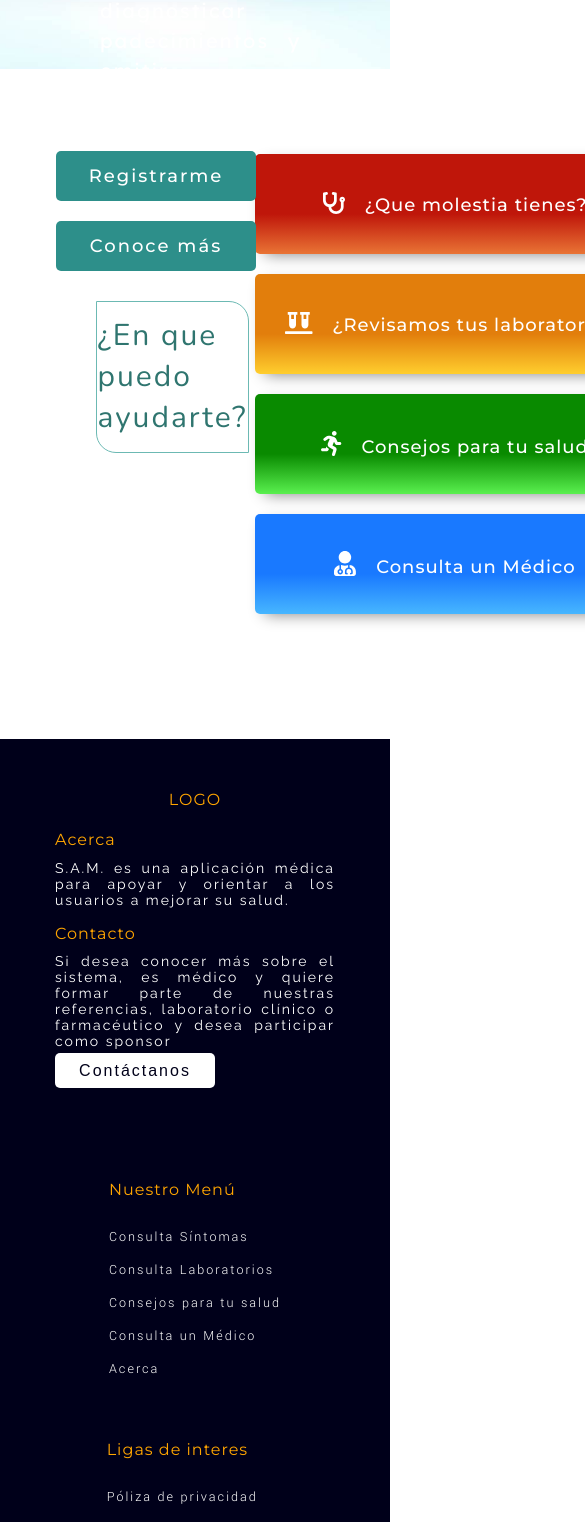
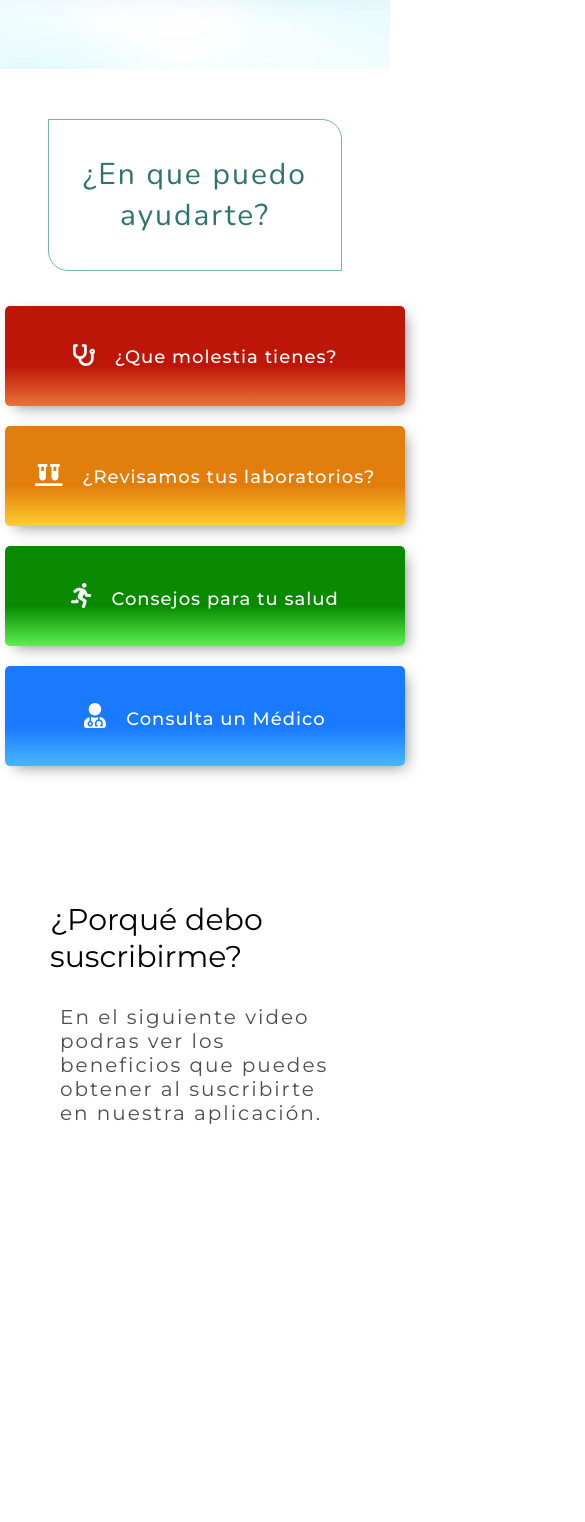
Before and after one commit to daniel-iceman/sam, a React (Create React App) app in the folder sam/: page / in a window 390 px wide. Shown: the part 461-1983 px from the top of the page, 585 px wide, since content can reach past the window. Built offline with nearby package versions, Linux system fonts and the light colour scheme.

Commit message:
Ajuste de mobile response de footer, aun pendiente menú

```diff
--- a/sam/src/components/BarraMenuYMenuDesplegable/SideDrawer/SideDrawer.css
+++ b/sam/src/components/BarraMenuYMenuDesplegable/SideDrawer/SideDrawer.css
@@ -204,11 +204,11 @@
 /* Configuración iPhone 5E 320 */
 @media (max-width: 321px) {
     .side-drawer{
-        max-width: 300px;
-        top: 70px;
+        max-width: 200px;
+        top: 60px;
     }
     .side-drawer.open {
-        transform: translateX(73%);  /* Posición desplegada */
+        transform: translateX(-150%);  /* Posición desplegada */
     }
     #bloqueMenu li {
         font-size: 13px;
@@ -219,10 +219,19 @@
         margin-bottom: -3px;
         margin-top: 25px;
     }
+    .seccionSignIn{
+        height: 12%;
+    }
+    .SeccionHome {
+        height: 5%;
+    }
     .SeccionConsulta {
-        height: 25%;
+        height: 15%;
+    }
+    .SeccionDescubre{
+        height: 10%;
     }
     .SeccionNosotros {
-        height: 20%;
+        height: 10%;
     }
 }
--- a/sam/src/components/Footer/Footer.css
+++ b/sam/src/components/Footer/Footer.css
@@ -1,3 +1,4 @@
+
 .footerContainer {
     width: 100%;
     display: flex;
@@ -172,12 +173,72 @@
     }
 }
 
+/* Configuración Nokia N9 480 */
+@media (max-width: 480px) {
+
+    .columna:nth-last-child(1) {
+        height: 20px;
+        padding-top: 150px;
+        background: palevioletred;
+    }
+    .columna:nth-last-child(2) {
+        height: 110px;
+        padding-top: 50px;
+        background: green;
+    }
+    .columna:nth-last-child(3) {
+        height: 250px;
+        background: yellow;
+    }
+    .columna:nth-last-child(4) {
+        height: 250px;
+        background: red;
+    }
+    .columna p {
+        width: 400px;
+    }
+    .columna button {
+        margin-top: 30px;
+    }
+    .navegacion {
+        margin-top: 20px;
+    }
+    .interes {
+        margin-top: -40px;
+    }
+    .suscribete {
+        margin-top: -150px;
+    }
+    .footerBase {
+        margin-top: 60px;
+    }
+}
+
+
 /* Configuración iPhone Plus */
 
 @media (max-width: 415px) {
+
     .columna {
-        flex-basis: 33.33%;
-        flex: auto;
+        width: 100%;
+    }
+    .columna:nth-last-child(1) {
+        height: 10px;
+        padding-top: 150px;
+        background: palevioletred;
+    }
+    .columna:nth-last-child(2) {
+        height: 50px;
+        padding-top: 140px;
+        background: green;
+    }
+    .columna:nth-last-child(3) {
+        height: 250px;
+        background: yellow;
+    }
+    .columna:nth-last-child(4) {
+        height: 300px;
+        background: red;
     }
     .columna p {
         width: 280px;
@@ -189,13 +250,7 @@
         margin-top: -160px;
         margin-bottom: 50px;
     }
-    .columna:nth-last-child(2) {
-        height: 220px;
-    }
-    .columna:nth-last-child(1) {
-        height: 80px;
-        margin-bottom: -80px;
-    }
+
     .socialMedia{
         height: 50px;
     }
@@ -207,19 +262,17 @@
         padding-left: 30px;
         align-self: center;
     }
-
 }
 
+/* Configuración iPhone X y 6/7/8 375 */
+@media (max-width: 415px) {
+    .suscribete h2{
+        text-align: center;
+    }
+}
 
 /* Configuración iPhone X (mide 812 de largo)*/
 
 @media (max-width: 376px) {
 
 }
-
-
-/* Configuración iPhone 6/7/8  (mide 667 de largo)*/
-
-@media (max-width: 376px) {
-
-}
--- a/sam/src/components/Home/HomeDesign.css
+++ b/sam/src/components/Home/HomeDesign.css
@@ -203,6 +203,7 @@ html, body {
     font-family: 'Montserrat';
     font-size: 30px;
     margin-left: 50px;
+    color: black;
 }
 .textoPublicity p {
     font-family: 'Montserrat';
@@ -272,7 +273,6 @@ html, body {
     }
     100%{
         color: rgb(47, 117, 111, 1);
-
     }
 }
 
@@ -281,7 +281,7 @@ html, body {
 @media (max-width: 769px) {
 
     .bodyContainer {
-        height: 1200px;
+        height: 2060px;
     }
     .coverHome{
         height: 530px; /*AQUI REGULO TAMAÑO DE IMAGEN*/
@@ -292,5 +292,62 @@ html, body {
         width: 271%;
         height: 530px;
     }
+    .textCoverHome {
+        width: 400px;
+    }
+    .textCoverHome p {
+        font-size: 16px;
+        line-height: 20px;
+    }
+    .textCoverHome button {
+        width: 190px;
+        height: 45px;
+        font-size: 18px;
+    }
+    .botonesHeader {
+        margin-top: 40px;
+        flex-direction: row-reverse;
+    }
+    .buttonSuscribe{
+        margin-left: 30px;
+    }
+    .seccion-consultasBotones {
+        width: 100%;
+        display: flex;
+        flex-direction: column;
+        align-items: center;
+    }
+    .ayuda-pregunta {
+        width: 150%;
+        margin-right: 50px;
+        margin-left: 0px;
+        padding: 0px;
+    }
+    .ayuda-pregunta h1 {
+        width: 700px;
+        text-align: center;
+    }
+    .textoPublicity {
+        width: 90%;
+    }
+    .videoPublicity {
+        width: 100%;
+        height: 350px;
+    }
+}
 
+/* Configuración Nokia N9 480 */
+@media (max-width: 480px) {
+    .bodyContainer {
+        height: 2060px;
+    }
+    .coverHome{
+        height: 530px; /*AQUI REGULO TAMAÑO DE IMAGEN*/
+        width: 80%;
+        padding-right: 350px;
+    }
+    .overlayHome {
+        width: 271%;
+        height: 530px;
+    }
 }
```
